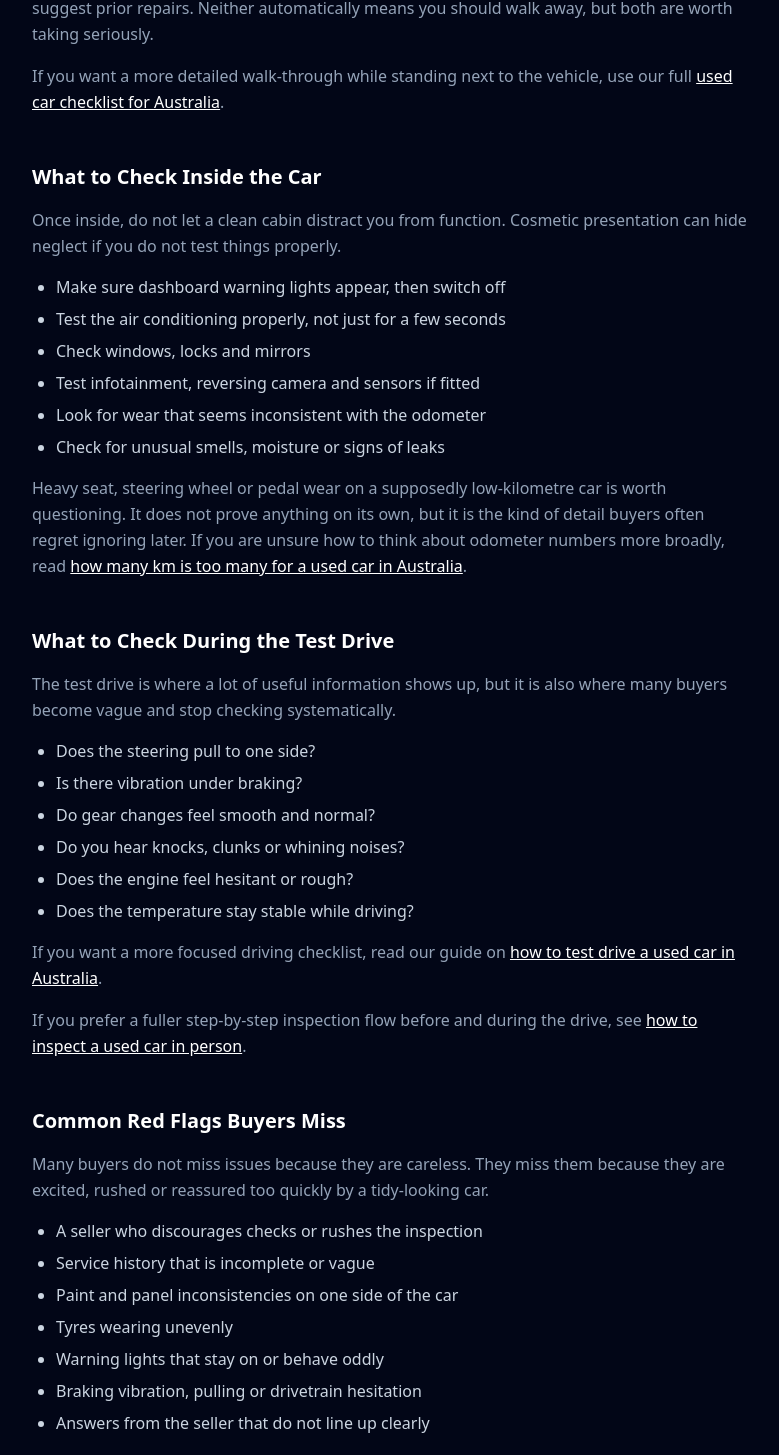
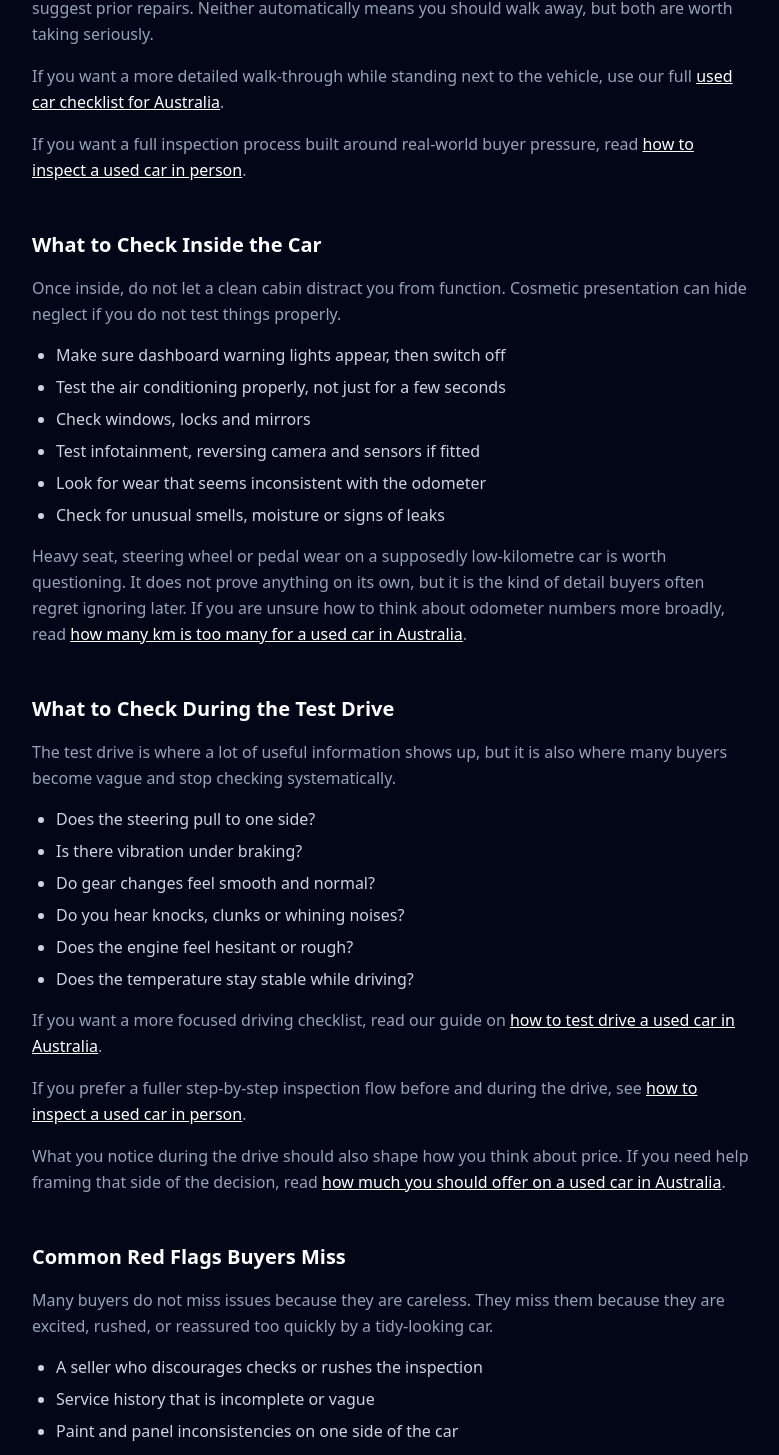
Before and after one commit to jeremy-swallow/carverity-clean, a React (Vite) app: page /what-to-check-when-buying-a-used-car-australia in a window 1280 px wide. Shown: the part 1819-3274 px from the top of the page, without its empty margins (248-1027 px from the left). Built offline with nearby package versions, Linux system fonts and the light colour scheme; no server answers.

Commit message:
Improve SEO pillar page for buying a used car in Australia

```diff
--- a/src/pages/UsedCarGuide.tsx
+++ b/src/pages/UsedCarGuide.tsx
@@ -6,7 +6,7 @@ export default function UsedCarGuide() {
   useEffect(() => {
     applySeo({
       title:
-        "What To Check When Buying a Used Car in Australia (What Buyers Miss)",
+        "What To Check When Buying a Used Car in Australia (What Buyers Miss) | CarVerity",
       description:
         "What should you check before buying a used car in Australia? Use this practical guide to spot red flags, inspect the car properly, run a PPSR check, test drive with confidence, and avoid costly mistakes.",
       canonical:
@@ -23,19 +23,19 @@ export default function UsedCarGuide() {
             "A practical guide for Australian buyers covering PPSR checks, inspection steps, red flags, test drive checks, and common used car buying mistakes.",
           author: {
             "@type": "Organization",
-            name: "CarVerity"
+            name: "CarVerity",
           },
           publisher: {
             "@type": "Organization",
             name: "CarVerity",
             logo: {
               "@type": "ImageObject",
-              url: "https://www.carverity.com.au/og-image.png"
-            }
+              url: "https://www.carverity.com.au/og-image.png",
+            },
           },
           mainEntityOfPage:
             "https://www.carverity.com.au/what-to-check-when-buying-a-used-car-australia",
-          inLanguage: "en-AU"
+          inLanguage: "en-AU",
         },
         {
           "@context": "https://schema.org",
@@ -47,8 +47,8 @@ export default function UsedCarGuide() {
               acceptedAnswer: {
                 "@type": "Answer",
                 text:
-                  "Before buying a used car in Australia, check the PPSR history, confirm the VIN matches the paperwork, review service history, inspect the body and tyres, test all interior features, and take the car on a proper test drive."
-              }
+                  "Before buying a used car in Australia, check the PPSR history, confirm the VIN matches the paperwork, review service history, inspect the body and tyres, test all interior features, and take the car on a proper test drive.",
+              },
             },
             {
               "@type": "Question",
@@ -56,8 +56,8 @@ export default function UsedCarGuide() {
               acceptedAnswer: {
                 "@type": "Answer",
                 text:
-                  "Yes. A PPSR check can help you confirm whether the car is under finance, written off, or recorded as stolen, making it one of the most important checks before purchase."
-              }
+                  "Yes. A PPSR check can help you confirm whether the car is under finance, written off, or recorded as stolen, making it one of the most important checks before purchase.",
+              },
             },
             {
               "@type": "Question",
@@ -65,10 +65,28 @@ export default function UsedCarGuide() {
               acceptedAnswer: {
                 "@type": "Answer",
                 text:
-                  "Common red flags include inconsistent paint, uneven tyre wear, warning lights that stay on, poor service history, suspicious seller behaviour, vibration under braking, rough gear changes, and signs the vehicle may have had previous accident repairs."
-              }
-            }
-          ]
+                  "Common red flags include inconsistent paint, uneven tyre wear, warning lights that stay on, poor service history, suspicious seller behaviour, vibration under braking, rough gear changes, and signs the vehicle may have had previous accident repairs.",
+              },
+            },
+            {
+              "@type": "Question",
+              name: "What should I check first when buying a used car?",
+              acceptedAnswer: {
+                "@type": "Answer",
+                text:
+                  "Start with the car’s history and paperwork before you become emotionally invested. A PPSR check, VIN confirmation, and service history review can rule out major issues early.",
+              },
+            },
+            {
+              "@type": "Question",
+              name: "Is a PPSR check enough on its own?",
+              acceptedAnswer: {
+                "@type": "Answer",
+                text:
+                  "No. A PPSR check is important, but it does not replace a proper physical inspection, test drive, or review of the service history.",
+              },
+            },
+          ],
         },
         {
           "@context": "https://schema.org",
@@ -78,23 +96,24 @@ export default function UsedCarGuide() {
               "@type": "ListItem",
               position: 1,
               name: "Home",
-              item: "https://www.carverity.com.au/"
+              item: "https://www.carverity.com.au/",
             },
             {
               "@type": "ListItem",
               position: 2,
               name: "Used Car Guide",
               item:
-                "https://www.carverity.com.au/what-to-check-when-buying-a-used-car-australia"
-            }
-          ]
-        }
-      ]
+                "https://www.carverity.com.au/what-to-check-when-buying-a-used-car-australia",
+            },
+          ],
+        },
+      ],
     });
   }, []);
 
   return (
-    <div className="max-w-3xl mx-auto px-6 py-16">
+    <div className="text-white">
+      <section className="max-w-3xl mx-auto px-6 py-16">
         <article className="space-y-12">
           <header className="space-y-4">
             <h1 className="text-3xl font-semibold tracking-tight">
@@ -102,9 +121,9 @@ export default function UsedCarGuide() {
             </h1>
 
             <p className="text-slate-400 text-base leading-relaxed">
-            Buying a used car can feel rushed. The seller is standing there, the
-            test drive is short, and it is easy to forget what to look for once
-            the pressure starts building.
+              Buying a used car can feel rushed. The seller is standing there,
+              the test drive is short, and it is easy to forget what to look
+              for once the pressure starts building.
             </p>
 
             <p className="text-slate-400 text-base leading-relaxed">
@@ -139,7 +158,9 @@ export default function UsedCarGuide() {
               <li>Review service history and receipts</li>
               <li>Inspect paint, panels, tyres and signs of rust</li>
               <li>Test warning lights, air conditioning and electronics</li>
-            <li>Drive the car and watch for noises, vibration or poor shifting</li>
+              <li>
+                Drive the car and watch for noises, vibration or poor shifting
+              </li>
               <li>Slow down if anything feels inconsistent or rushed</li>
             </ul>
 
@@ -153,9 +174,9 @@ export default function UsedCarGuide() {
             <h2 className="text-xl font-semibold">Before You Inspect the Car</h2>
 
             <p className="text-slate-400 leading-relaxed">
-            Before physically viewing the vehicle, there are a few checks every
-            Australian buyer should do first. This helps you avoid wasting time
-            on the wrong car.
+              Before physically viewing the vehicle, there are a few checks
+              every Australian buyer should do first. This helps you avoid
+              wasting time on the wrong car.
             </p>
 
             <ul className="list-disc pl-6 space-y-2 text-slate-300">
@@ -167,10 +188,12 @@ export default function UsedCarGuide() {
                 >
                   PPSR check in Australia
                 </Link>{" "}
-              to see whether the car is under finance, written off or stolen
-              recorded
+                to see whether the car is under finance, written off, or
+                recorded as stolen
               </li>
-            <li>Confirm the VIN matches the registration and seller paperwork</li>
+              <li>
+                Confirm the VIN matches the registration and seller paperwork
+              </li>
               <li>Ask for service history, logbooks and supporting receipts</li>
               <li>Check whether recalls have been completed</li>
               <li>Ask how long the seller has owned the car</li>
@@ -178,9 +201,9 @@ export default function UsedCarGuide() {
             </ul>
 
             <p className="text-slate-400 leading-relaxed">
-            A PPSR check is one of the most important early filters. It can help
-            protect you from buying a vehicle with money owing or a serious
-            history issue.
+              A PPSR check is one of the most important early filters. It can
+              help protect you from buying a vehicle with money owing or a
+              serious history issue.
             </p>
 
             <p className="text-slate-400 leading-relaxed">
@@ -191,7 +214,8 @@ export default function UsedCarGuide() {
                 className="underline text-white hover:opacity-80 transition"
               >
                 a mechanical inspection is worth it in Australia
-            </Link>.
+              </Link>
+              .
             </p>
           </section>
 
@@ -201,16 +225,18 @@ export default function UsedCarGuide() {
             </h2>
 
             <p className="text-slate-400 leading-relaxed">
-            Walk around the vehicle slowly. Do not just look for obvious damage.
-            Look for inconsistency. A used car can appear clean while still
-            showing clues that something is off.
+              Walk around the vehicle slowly. Do not just look for obvious
+              damage. Look for inconsistency. A used car can appear clean while
+              still showing clues that something is off.
             </p>
 
             <ul className="list-disc pl-6 space-y-2 text-slate-300">
               <li>Check panel gaps and alignment from multiple angles</li>
               <li>Look for mismatched paint or colour variation</li>
               <li>Inspect for dents, scratches and overspray</li>
-            <li>Check for rust, especially in lower sections and coastal cars</li>
+              <li>
+                Check for rust, especially in lower sections and coastal cars
+              </li>
               <li>Inspect tyre wear across the full width of each tyre</li>
               <li>Check the condition of headlights and tail-lights</li>
               <li>Look at the windscreen for chips or cracks</li>
@@ -219,19 +245,32 @@ export default function UsedCarGuide() {
             <p className="text-slate-400 leading-relaxed">
               Uneven tyre wear can point to suspension, alignment or steering
               issues. Mismatched paint can suggest prior repairs. Neither
-            automatically means you should walk away, but both are worth taking
-            seriously.
+              automatically means you should walk away, but both are worth
+              taking seriously.
             </p>
 
             <p className="text-slate-400 leading-relaxed">
-            If you want a more detailed walk-through while standing next to the
-            vehicle, use our full{" "}
+              If you want a more detailed walk-through while standing next to
+              the vehicle, use our full{" "}
               <Link
                 to="/used-car-checklist-australia"
                 className="underline text-white hover:opacity-80 transition"
               >
                 used car checklist for Australia
-            </Link>.
+              </Link>
+              .
+            </p>
+
+            <p className="text-slate-400 leading-relaxed">
+              If you want a full inspection process built around real-world
+              buyer pressure, read{" "}
+              <Link
+                to="/how-to-inspect-a-used-car-in-person"
+                className="underline text-white hover:opacity-80 transition"
+              >
+                how to inspect a used car in person
+              </Link>
+              .
             </p>
           </section>
 
@@ -248,7 +287,9 @@ export default function UsedCarGuide() {
 
             <ul className="list-disc pl-6 space-y-2 text-slate-300">
               <li>Make sure dashboard warning lights appear, then switch off</li>
-            <li>Test the air conditioning properly, not just for a few seconds</li>
+              <li>
+                Test the air conditioning properly, not just for a few seconds
+              </li>
               <li>Check windows, locks and mirrors</li>
               <li>Test infotainment, reversing camera and sensors if fitted</li>
               <li>Look for wear that seems inconsistent with the odometer</li>
@@ -256,16 +297,18 @@ export default function UsedCarGuide() {
             </ul>
 
             <p className="text-slate-400 leading-relaxed">
-            Heavy seat, steering wheel or pedal wear on a supposedly low-kilometre
-            car is worth questioning. It does not prove anything on its own, but
-            it is the kind of detail buyers often regret ignoring later. If you
-            are unsure how to think about odometer numbers more broadly, read{" "}
+              Heavy seat, steering wheel or pedal wear on a supposedly
+              low-kilometre car is worth questioning. It does not prove anything
+              on its own, but it is the kind of detail buyers often regret
+              ignoring later. If you are unsure how to think about odometer
+              numbers more broadly, read{" "}
               <Link
                 to="/how-many-km-is-too-many-used-car-australia"
                 className="underline text-white hover:opacity-80 transition"
               >
                 how many km is too many for a used car in Australia
-            </Link>.
+              </Link>
+              .
             </p>
           </section>
 
@@ -275,8 +318,8 @@ export default function UsedCarGuide() {
             </h2>
 
             <p className="text-slate-400 leading-relaxed">
-            The test drive is where a lot of useful information shows up, but it
-            is also where many buyers become vague and stop checking
+              The test drive is where a lot of useful information shows up, but
+              it is also where many buyers become vague and stop checking
               systematically.
             </p>
 
@@ -296,7 +339,8 @@ export default function UsedCarGuide() {
                 className="underline text-white hover:opacity-80 transition"
               >
                 how to test drive a used car in Australia
-            </Link>.
+              </Link>
+              .
             </p>
 
             <p className="text-slate-400 leading-relaxed">
@@ -307,7 +351,21 @@ export default function UsedCarGuide() {
                 className="underline text-white hover:opacity-80 transition"
               >
                 how to inspect a used car in person
-            </Link>.
+              </Link>
+              .
+            </p>
+
+            <p className="text-slate-400 leading-relaxed">
+              What you notice during the drive should also shape how you think
+              about price. If you need help framing that side of the decision,
+              read{" "}
+              <Link
+                to="/how-much-should-you-offer-used-car-australia"
+                className="underline text-white hover:opacity-80 transition"
+              >
+                how much you should offer on a used car in Australia
+              </Link>
+              .
             </p>
           </section>
 
@@ -317,9 +375,9 @@ export default function UsedCarGuide() {
             </h2>
 
             <p className="text-slate-400 leading-relaxed">
-            Many buyers do not miss issues because they are careless. They miss
-            them because they are excited, rushed or reassured too quickly by a
-            tidy-looking car.
+              Many buyers do not miss issues because they are careless. They
+              miss them because they are excited, rushed, or reassured too
+              quickly by a tidy-looking car.
             </p>
 
             <ul className="list-disc pl-6 space-y-2 text-slate-300">
@@ -339,7 +397,8 @@ export default function UsedCarGuide() {
                 className="underline text-white hover:opacity-80 transition"
               >
                 common used car inspection mistakes in Australia
-            </Link>.
+              </Link>
+              .
             </p>
           </section>
 
@@ -349,26 +408,27 @@ export default function UsedCarGuide() {
             </h2>
 
             <p className="text-slate-400 leading-relaxed">
-            Yes. The core inspection steps stay the same, but the risks can feel
-            different depending on who is selling the car.
+              Yes. The core inspection steps stay the same, but the risks can
+              feel different depending on who is selling the car.
             </p>
 
             <p className="text-slate-400 leading-relaxed">
-            A dealer may offer more presentation and some extra reassurance, but
-            that does not remove the need for proper checks. A private sale can
-            sometimes offer better value, but often gives you less room for
-            comeback if something goes wrong.
+              A dealer may offer more presentation and some extra reassurance,
+              but that does not remove the need for proper checks. A private
+              sale can sometimes offer better value, but often gives you less
+              room for comeback if something goes wrong.
             </p>
 
             <p className="text-slate-400 leading-relaxed">
-            If you are weighing that up, compare the pros and cons in our guide
-            to{" "}
+              If you are weighing that up, compare the pros and cons in our
+              guide to{" "}
               <Link
                 to="/dealer-vs-private-seller-australia"
                 className="underline text-white hover:opacity-80 transition"
               >
                 dealer vs private seller in Australia
-            </Link>.
+              </Link>
+              .
             </p>
           </section>
 
@@ -379,25 +439,26 @@ export default function UsedCarGuide() {
 
             <p className="text-slate-400 leading-relaxed">
               Finding issues does not always mean the car is a hard no. It means
-            you need to slow down, document what you found and decide whether
+              you need to slow down, document what you found, and decide whether
               the risk matches the asking price.
             </p>
 
             <p className="text-slate-400 leading-relaxed">
               Minor cosmetic issues may simply support negotiation. More serious
-            signs like poor history, finance concerns, repair inconsistency or
-            bad driving behaviour may justify walking away.
+              signs like poor history, finance concerns, repair inconsistency,
+              or bad driving behaviour may justify walking away.
             </p>
 
             <p className="text-slate-400 leading-relaxed">
-            If you are trying to work out the next step on price, read our guide
-            on{" "}
+              If you are trying to work out the next step on price, read our
+              guide on{" "}
               <Link
                 to="/how-much-should-you-offer-used-car-australia"
                 className="underline text-white hover:opacity-80 transition"
               >
                 how much you should offer on a used car in Australia
-            </Link>.
+              </Link>
+              .
             </p>
           </section>
 
@@ -407,9 +468,9 @@ export default function UsedCarGuide() {
             </h2>
 
             <p className="text-slate-400 leading-relaxed">
-            One of the biggest problems during a used car inspection is not lack
-            of effort. It is lack of structure. Buyers often know some of what
-            to look for, but they forget checks in the moment.
+              One of the biggest problems during a used car inspection is not
+              lack of effort. It is lack of structure. Buyers often know some of
+              what to look for, but they forget checks in the moment.
             </p>
 
             <p className="text-slate-400 leading-relaxed">
@@ -427,7 +488,8 @@ export default function UsedCarGuide() {
                 className="underline text-white hover:opacity-80 transition"
               >
                 used car checklist for Australia
-            </Link>.
+              </Link>
+              .
             </p>
 
             <p className="text-slate-400 leading-relaxed">
@@ -438,9 +500,10 @@ export default function UsedCarGuide() {
               >
                 CarVerity
               </Link>{" "}
-            are built around that same idea: guiding buyers through the process
-            calmly, helping them document what they see, and reducing the chance
-            of missing something important while standing next to the car.
+              are built around that same idea: guiding buyers through the
+              process calmly, helping them document what they see, and reducing
+              the chance of missing something important while standing next to
+              the car.
             </p>
           </section>
 
@@ -456,8 +519,8 @@ export default function UsedCarGuide() {
                 </h3>
                 <p className="text-slate-400 leading-relaxed mt-2">
                   Start with the car’s history and paperwork before you become
-                emotionally invested. A PPSR check, VIN confirmation and service
-                history review can rule out major issues early.
+                  emotionally invested. A PPSR check, VIN confirmation and
+                  service history review can rule out major issues early.
                 </p>
               </div>
 
@@ -466,9 +529,9 @@ export default function UsedCarGuide() {
                   Is a PPSR check enough on its own?
                 </h3>
                 <p className="text-slate-400 leading-relaxed mt-2">
-                No. A PPSR check is important, but it does not replace a proper
-                physical inspection, test drive or review of the service
-                history.
+                  No. A PPSR check is important, but it does not replace a
+                  proper physical inspection, test drive or review of the
+                  service history.
                 </p>
               </div>
 
@@ -554,6 +617,7 @@ export default function UsedCarGuide() {
             </p>
           </section>
         </article>
+      </section>
     </div>
   );
 }
```
Lines whose indentation alone changed are shown as unchanged.
